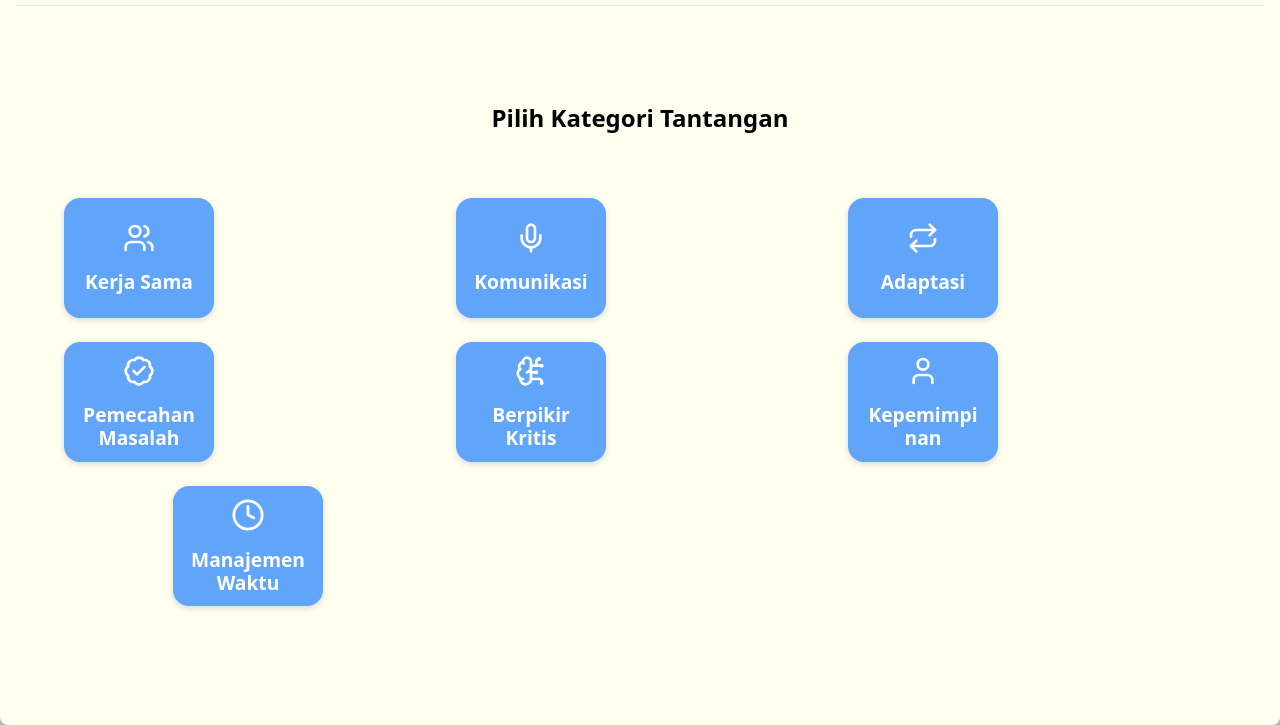
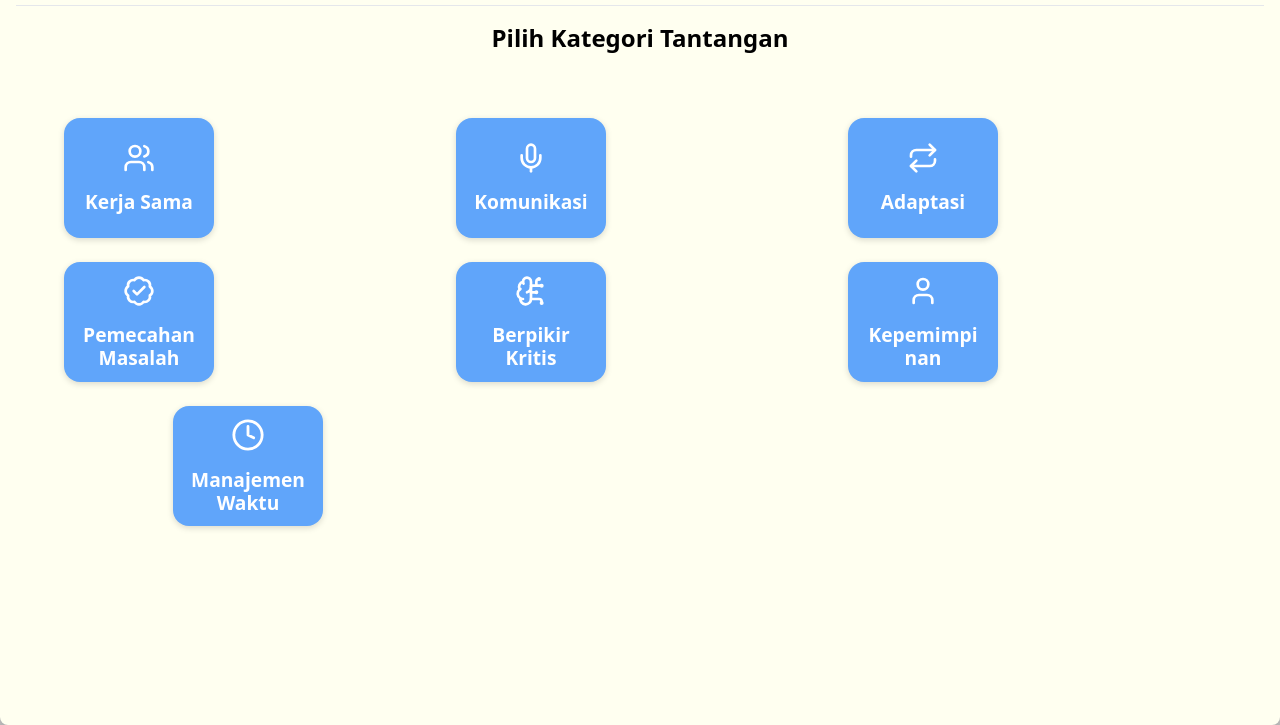
Before and after one commit to fazadit/astha-project, a plain HTML site: page fitur2_pratibha/tantangan_softskill.html in a window 1280 px wide. Shown: the part 75-800 px from the top of the page. Drawn offline with nearby package versions, Linux system fonts and the light colour scheme.

Commit message:
Add files via upload

```diff
--- a/fitur2_pratibha/tantangan_softskill.html
+++ b/fitur2_pratibha/tantangan_softskill.html
@@ -94,7 +94,7 @@
     </div>
 
     <!-- Pilihan Kategori -->
-    <div id="kategoriContainer" class="mt-24 px-4">
+    <div id="kategoriContainer" class="mt-4 px-4">
       <h2 class="text-2xl font-bold pb-16 text-center">Pilih Kategori Tantangan</h2>
 
       <div class="grid grid-cols-2 lg:grid-cols-3 gap-6 max-w-6xl mx-auto">
```
